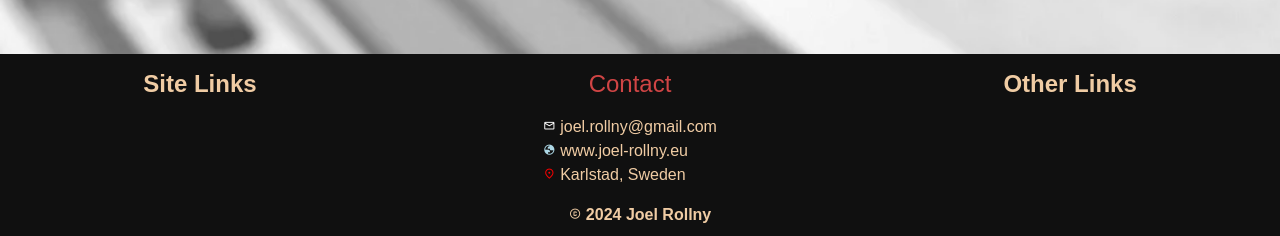
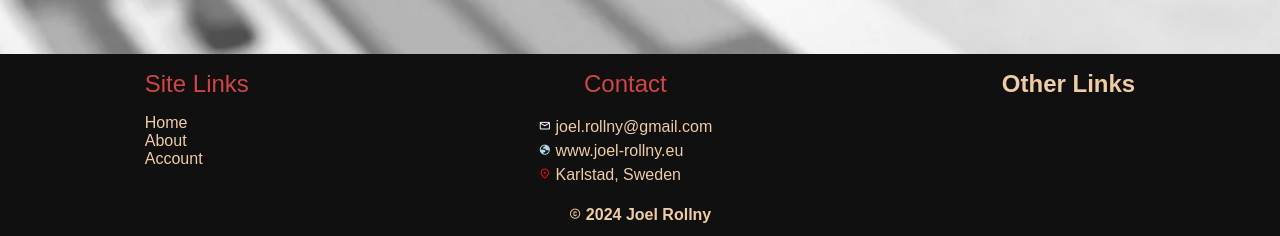
Before and after one commit to joelBIT/8-bit-catalog, a React (Vite) app: page /gamedetails/1 in a window 1280 px wide. Shown: the part 558-794 px from the top of the page. Built offline with nearby package versions, Linux system fonts and the light colour scheme; a web font is replaced by a local one.

Commit message:
Created Site Links component

```diff
--- a/src/components/footer/SiteLinks.tsx
+++ b/src/components/footer/SiteLinks.tsx
@@ -1,5 +1,27 @@
 import { ReactElement } from "react";
+import { NavLink } from "react-router-dom";
 
 export function SiteLinks(): ReactElement {
-    return <h2>Site Links</h2>;
+    return (
+        <section id="siteLinks">
+            <h2>Site Links</h2>
+            <ul>
+                <li>
+                    <NavLink to="/">
+                        <h4>Home</h4>
+                    </NavLink>
+                </li>
+                <li>
+                    <NavLink to="/about">
+                        <h4>About</h4>
+                    </NavLink>
+                </li>
+                <li>
+                    <NavLink to="/login">
+                        <h4>Account</h4>
+                    </NavLink>
+                </li>
+            </ul>
+        </section>
+    );
 }
--- a/src/css/footer/SiteLinks.css
+++ b/src/css/footer/SiteLinks.css
@@ -0,0 +1,20 @@
+
+#siteLinks {
+    h2 {
+        color: var(--color-footer-heading);
+        font-weight: 500;
+    }
+
+    ul {
+        list-style: none;
+        margin-top: 1rem;
+
+        a.active {
+            color: var(--color-link-active);
+        }
+
+        h4 {
+            font-weight: 500;
+        }
+    }
+}
```
